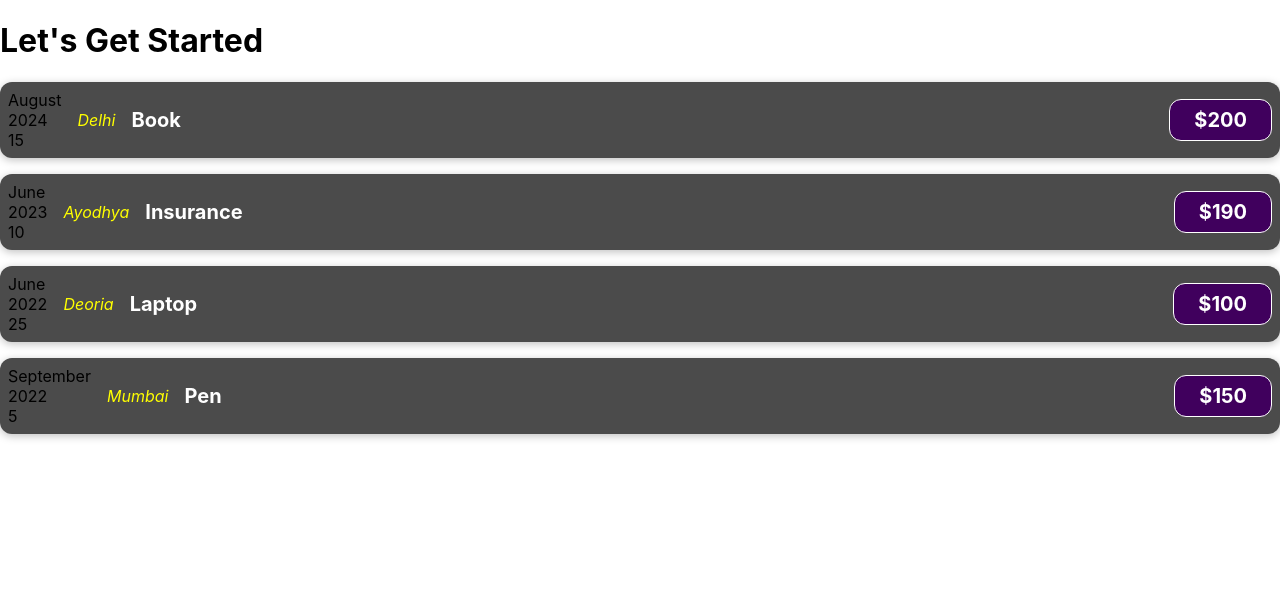
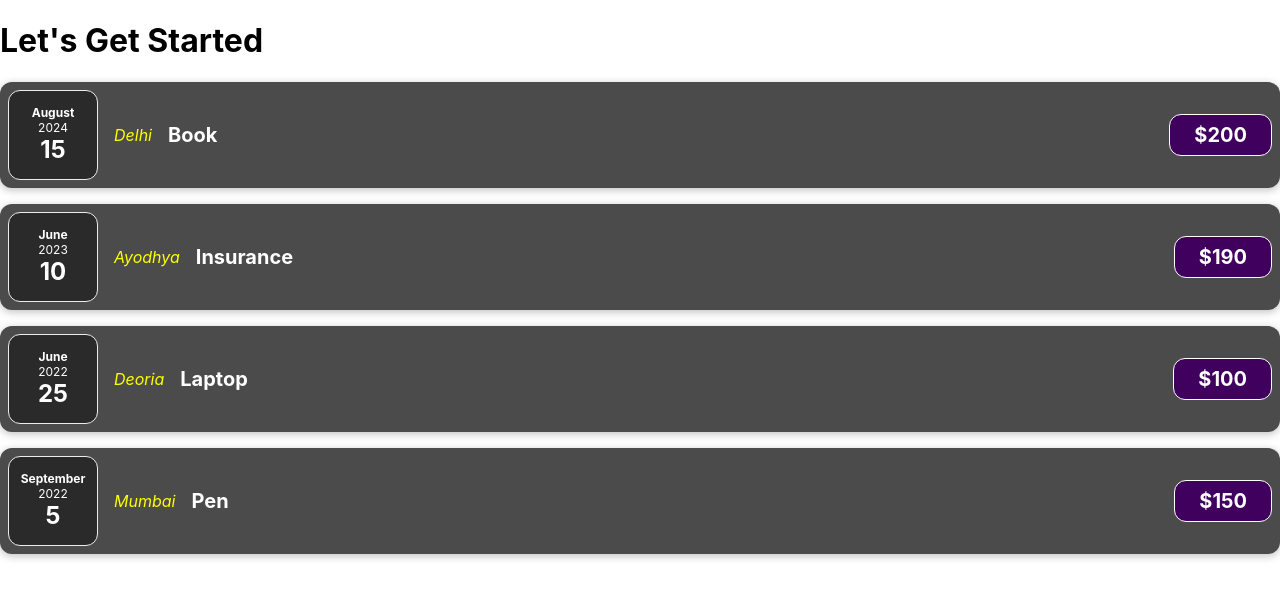
Before and after one commit to Pranavtripathi418/React-basics, a React (Create React App) app: page / in a window 1280 px wide. Shown: the top 598 px of the page. Built offline with nearby package versions, Linux system fonts and the light colour scheme.

Commit message:
splitting the ExpenseDate from ExpenseItem

```diff
--- /dev/null
+++ b/src/components/ExpenseDate.css
@@ -0,0 +1,27 @@
+
+.expense-date {
+    display: flex;
+    flex-direction: column;
+    width: 5.5rem;
+    height: 5.5rem;
+    border: 1px solid #ececec;
+    background-color: #2a2a2a;
+    color: white;
+    border-radius: 12px;
+    align-items: center;
+    justify-content: center;
+  }
+
+  .expense-date__month {
+    font-size: 0.75rem;
+    font-weight: bold;
+  }
+
+  .expense-date__year {
+    font-size: 0.75rem;
+  }
+
+  .expense-date__day {
+    font-size: 1.5rem;
+    font-weight: bold;
+  }
--- /dev/null
+++ b/src/components/ExpenseDate.js
@@ -0,0 +1,31 @@
+import "./ExpenseDate.css"
+const month = [
+    'January',
+    'February',
+    'March',
+    'April',
+    'May',
+    'June',
+    "July",
+    'August',
+    'September',
+    'October',
+    'November',
+    'December']
+
+function ExpenseDate(props){
+
+    const months= month[props.date.getMonth()];
+    const year =props.date.getFullYear();
+    const date= props.date.getDate();
+
+return(
+    <div className= "expense-date">
+        <div className="expense-date__month">{months}</div>
+        <div className="expense-date__year">{year}</div>
+        <div className="expense-date__day"> {date}</div>
+      </div>
+      )
+}
+
+export default ExpenseDate;
--- a/src/components/ExpenseItem.js
+++ b/src/components/ExpenseItem.js
@@ -1,16 +1,10 @@
 import "./ExpenseItem.css";
+import ExpenseDate from "./ExpenseDate";
 function ExpenseItem(props) {
-   const month = ['January','February','March','April','May','June',"July",'August','September','October','November','December']
-   const months= month[props.date.getMonth()];
-   const year =props.date.getFullYear();
-   const date= props.date.getDate();
+
   return (
     <div className="expense-item">
-      <div>
-        <div>{months}</div>
-        <div>{year}</div>
-        <div>{date}</div>
-      </div>
+      <ExpenseDate date = {props.date}></ExpenseDate>
       <div className="expense-item__location">{props.location}</div>
       <div className="expense-item__description">
         <h2>{props.title}</h2>
```
